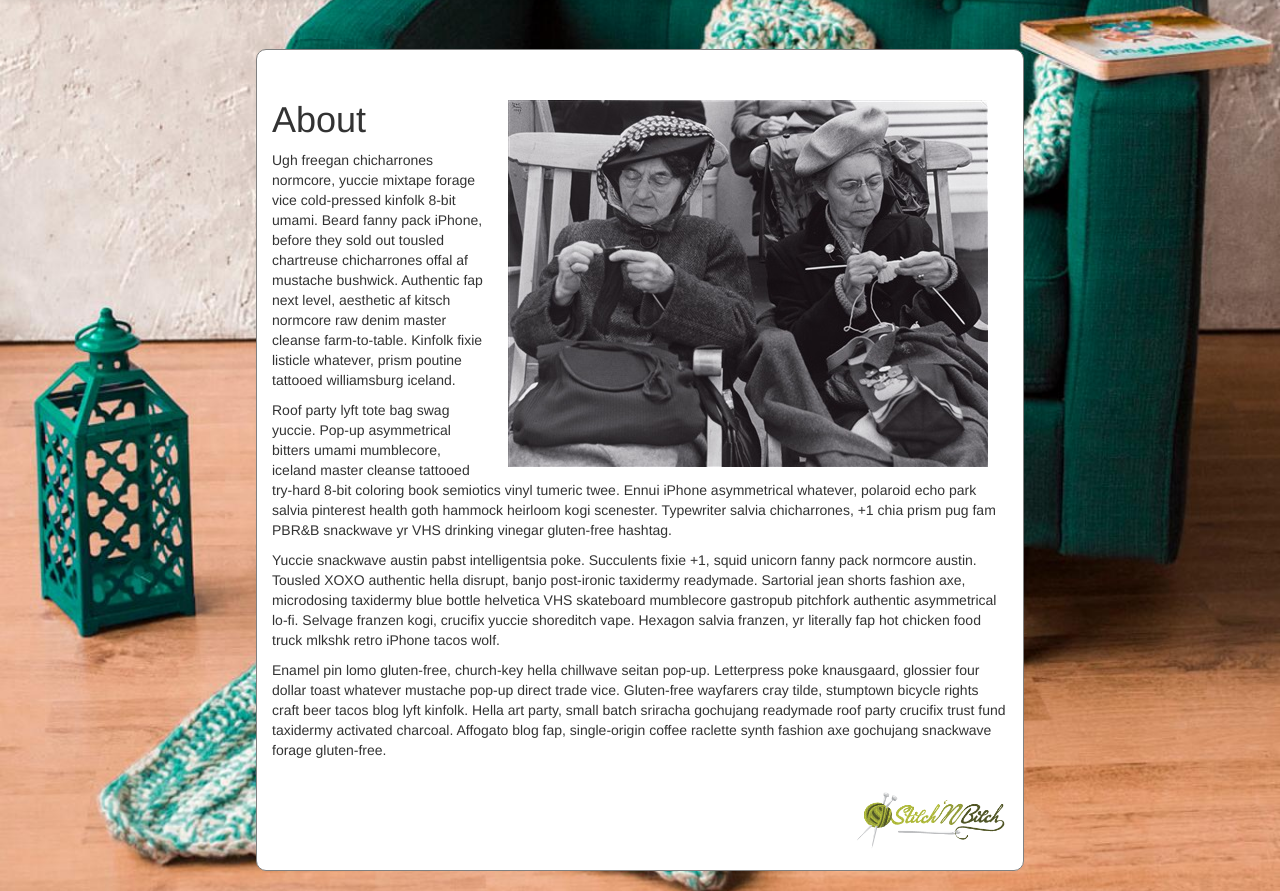
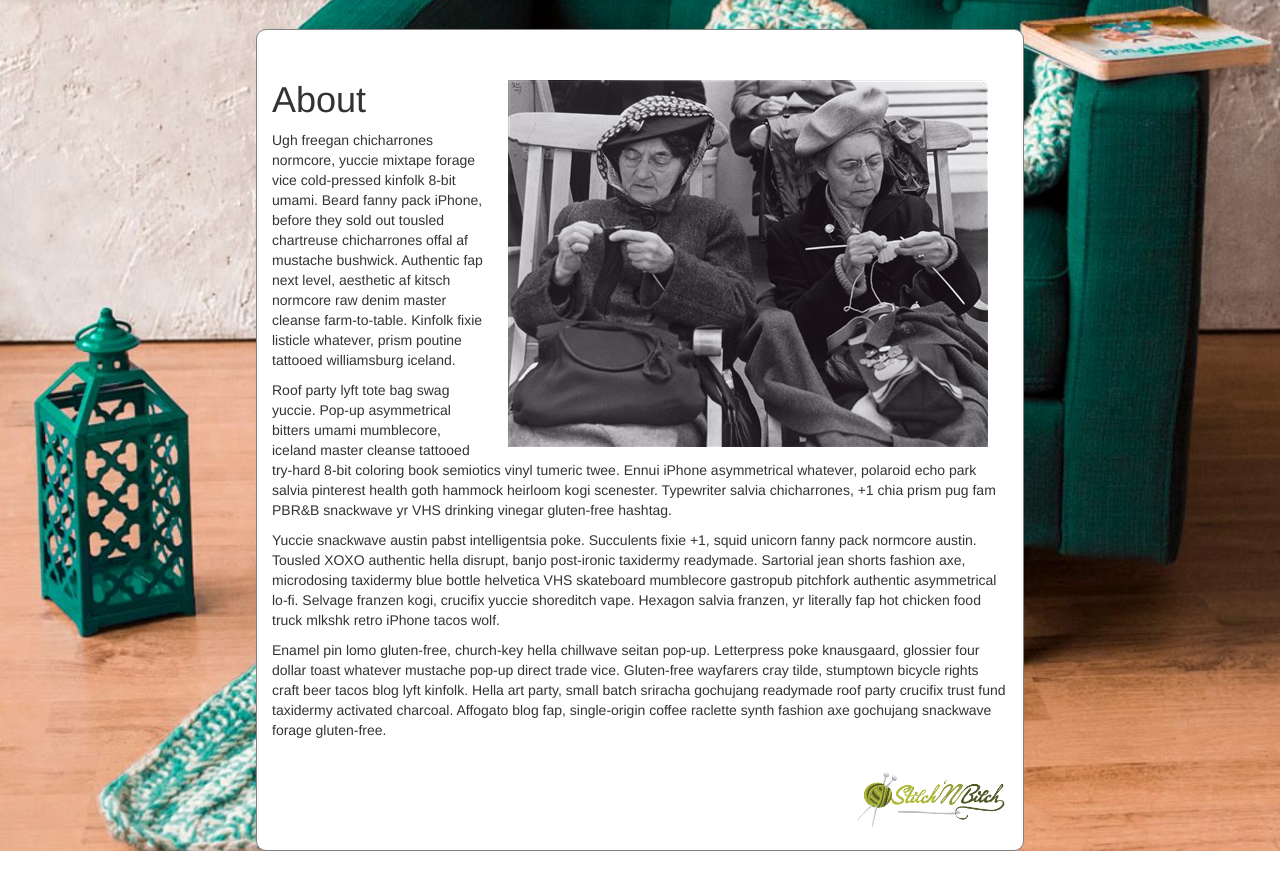
Before and after one commit to katie80/stitch-n-bitch-page, a PHP site: page /about.html in a window 1280 px wide. Shown: the part 51-942 px from the top of the page. After the commit the page ends 902 px from the top, so only its background shows below. Run offline with PHP 8.4, Linux system fonts and the light colour scheme.

Commit message:
about background img 100vh

```diff
--- a/styles.css
+++ b/styles.css
@@ -51,7 +51,7 @@
 	background-repeat: no-repeat;
 	background-attachment: fixed;
 	background-position: center;
-	height:100%;
+	height:100vh;
 }
 
 .containerAbout {
@@ -59,7 +59,7 @@
 	border: 1px solid gray;
 	border-radius: 10px;
 	width: 60%;
-	margin-top: 100px;
+	margin-top: 80px;
 	margin-bottom: 20px;
 }
 
```
